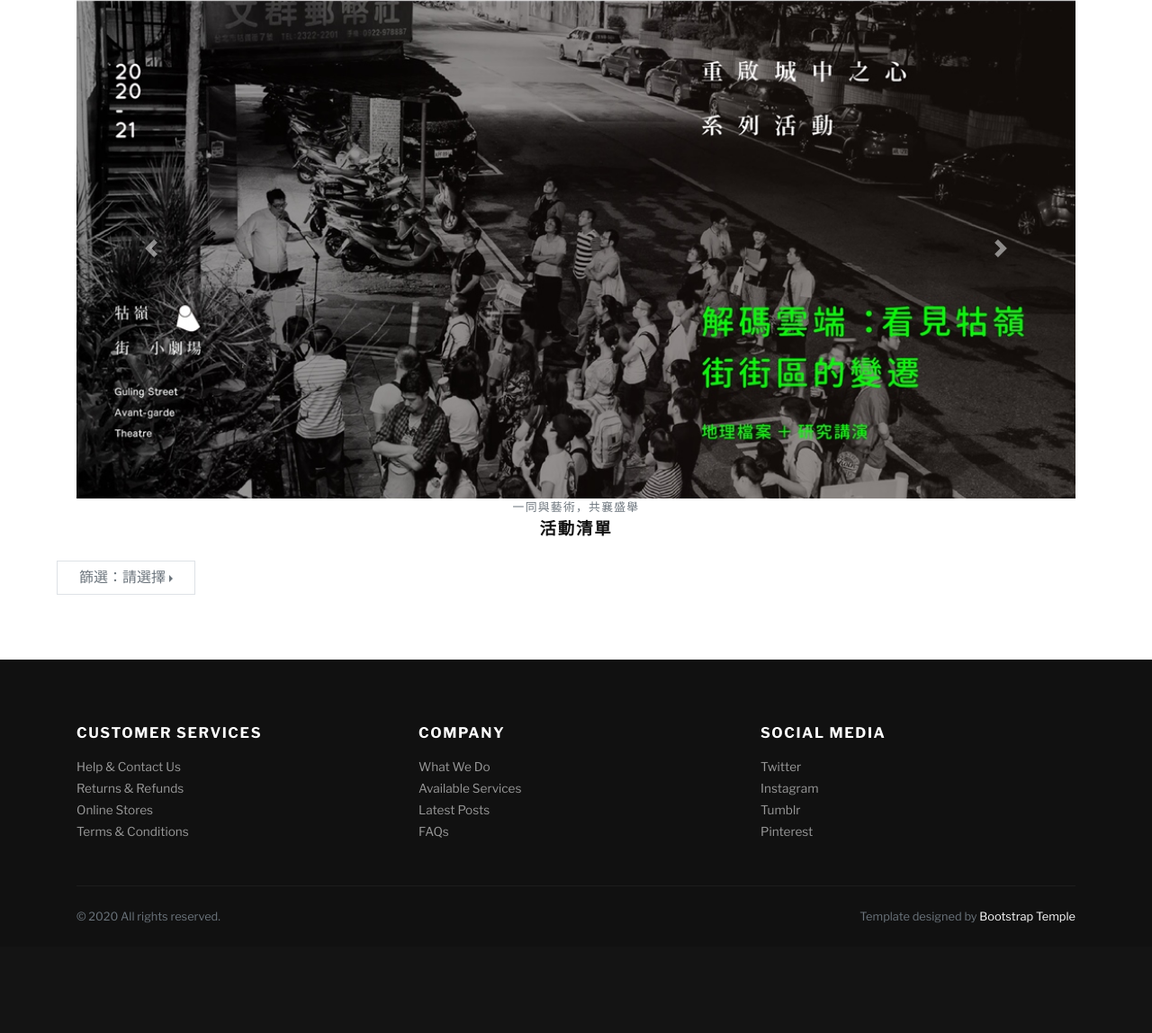
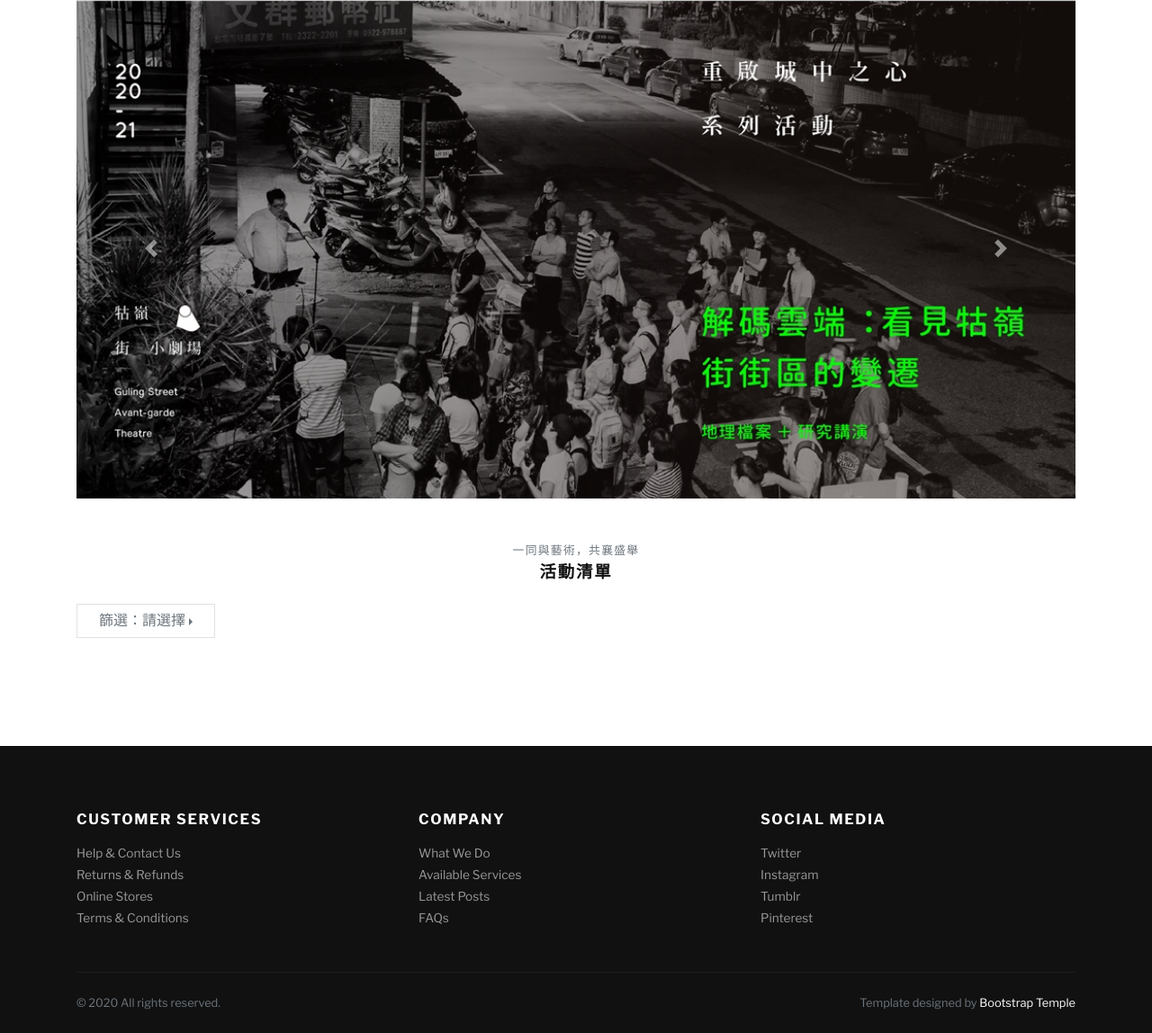
Before and after one commit to KyDevtw/PHP-Homework, a PHP site: page /eventList.php in a window 1280 px wide; the page is wider, and only the part inside the window is pictured. Shown: the part 72-1220 px from the top of that part at 90% size. Before the commit the page ends 1098 px from the top of that part, so only its background shows below. Run offline with PHP 8.4, Linux system fonts and the light colour scheme; the visitor is signed in with stand-in values (Sample User, id 1); data that the repository does not hold is empty; some web fonts are replaced.

Commit message:
layout adjustment

```diff
--- a/eventList.php
+++ b/eventList.php
@@ -95,14 +95,14 @@ $cityFilter = isset($_GET['city']) ? '?city=' . $_GET['city'] . '&'  : "?";
         <span id="EventList"></span>
         <!-- CATEGORIES SECTION-->
         <section>
-            <header class="text-center">
+            <header class="text-center mt-5">
                 <p class="small text-muted small text-uppercase mb-1">一同與藝術，共襄盛舉</p>
                 <h2 class="h5 text-uppercase mb-4">活動清單</h2>
             </header>
 
 
 
-            <div class="container-fluid">
+            <div class="container">
                 <div class="row">
 
 
@@ -116,7 +116,7 @@ $cityFilter = isset($_GET['city']) ? '?city=' . $_GET['city'] . '&'  : "?";
 
                     ?>
 
-                    <div class="dropdown col-12 ml-5 mb-4 dropright">
+                    <div class="dropdown col-12 mb-4 dropright">
                         <button class="btn btn-white border dropdown-toggle text-muted" type="button" id="dropdownMenuButton" data-toggle="dropdown" aria-haspopup="true" aria-expanded="false">
                             篩選：<?php echo $city ?></button>
                         <div class="dropdown-menu" aria-labelledby="dropdownMenuButton">
@@ -169,7 +169,7 @@ $cityFilter = isset($_GET['city']) ? '?city=' . $_GET['city'] . '&'  : "?";
                             $arr = $stmt->fetchAll();
                             for ($i = 0; $i < count($arr); $i++) {
                     ?>
-                                <div class="col-md-6 mb-4 mb-md-0 py-3 px-5"><a class="category-item" href="./eventDetail.php?itemId=<?php echo $arr[$i]['eventId'] ?>"><img class="img-fluid" src="./images/<?php echo $arr[$i]['eventImg'] ?>" alt=""><strong><?php echo $arr[$i]['eventName'] ?><a class="text-muted font-weight-normal" href="./edit.php?id=<?php echo $arr[$i]['id']; ?>">編輯 |</a><a class="text-muted font-weight-normal" href="./delete.php?id=<?php echo $arr[$i]['id']; ?>"> 刪除</a></strong></a></div>
+                                <div class="col-md-6 mb-4 mb-md-0 py-3"><a class="category-item" href="./eventDetail.php?itemId=<?php echo $arr[$i]['eventId'] ?>"><img class="img-fluid" src="./images/<?php echo $arr[$i]['eventImg'] ?>" alt=""><strong><?php echo $arr[$i]['eventName'] ?><a class="text-muted font-weight-normal" href="./edit.php?id=<?php echo $arr[$i]['id']; ?>">編輯 |</a><a class="text-muted font-weight-normal" href="./delete.php?id=<?php echo $arr[$i]['id']; ?>"> 刪除</a></strong></a></div>
                             <?php
 
                             }
@@ -224,7 +224,7 @@ $cityFilter = isset($_GET['city']) ? '?city=' . $_GET['city'] . '&'  : "?";
             </div>
 
             <!-- 分頁切換 -->
-            <nav class="mb-5" aria-label="Page navigation example">
+            <nav class="my-5" aria-label="Page navigation example">
                 <ul class="pagination justify-content-center">
                     <?php
                     if ($stmt->rowCount() > 3) {
--- a/template/footer.php
+++ b/template/footer.php
@@ -40,4 +40,5 @@
             </div>
         </div>
     </div>
+
 </footer>
```
Also changed, not shown: index.php (+5 -4 lines).
